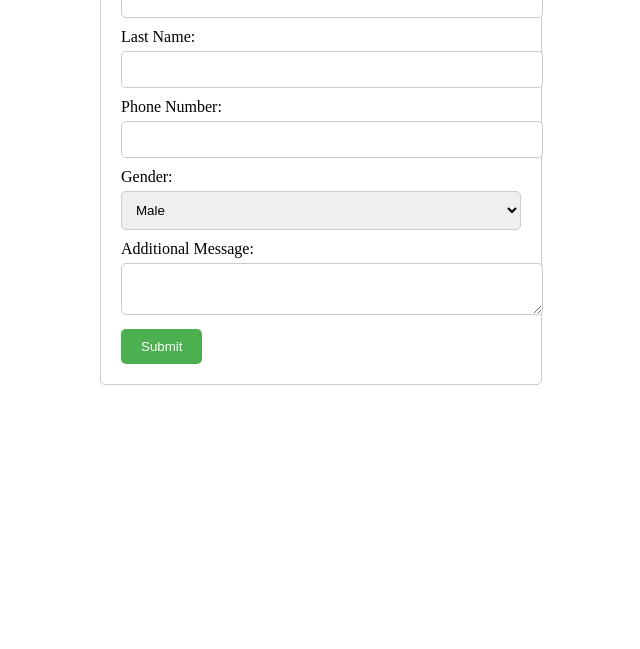
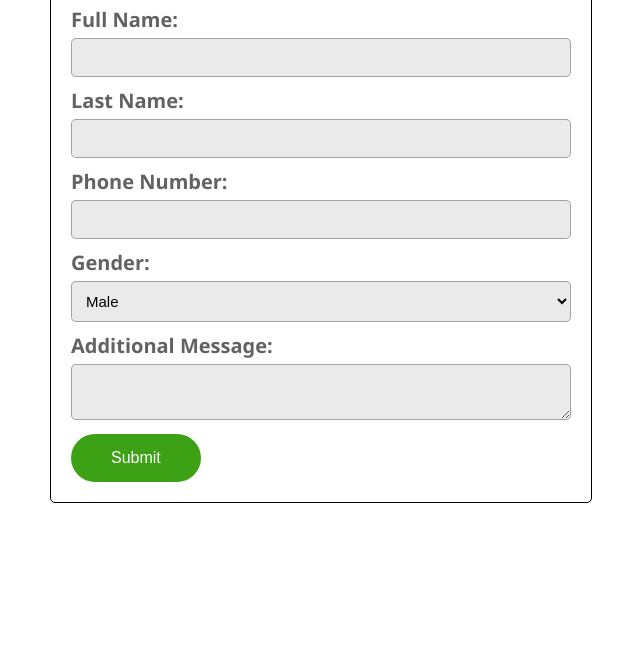
Before and after one commit to Rohithzz/Register-form, a plain HTML site: page index.html in a window 1280 px wide. Shown: the part 151-800 px from the top of the page, without its empty margins (319-959 px from the left). Drawn offline with Linux system fonts and the light colour scheme.

Commit message:
Update style.css

```diff
--- a/style.css
+++ b/style.css
@@ -1,34 +1,54 @@
 .container {
-    width: 400px;
-    margin: 0 auto;
+    max-width: 500px;
+    margin: 50px auto;
     padding: 20px;
-    border: 1px solid #ccc;
+    border: 1px solid #000000;
     border-radius: 5px;
+    background-color: #ffffff;
+
 }
 
 h1 {
     text-align: center;
-    color: #f38b03
+    font-family: Georgia, 'Times New Roman', Times, serif;
+
+}
+
+h6 {
+    text-align: right;
+    color: lightslategray;
+    padding-right: 40px;
+    font-style: oblique;
 }
 
 label {
     display: block;
     margin-bottom: 5px;
+    font-weight: bold;
+    font-size: 20px;
+    color: rgba(0, 0, 0, 0.616);
+    font-family: 'Segoe UI', Tahoma, Geneva, Verdana, sans-serif;
+
 }
 
 input, textarea, select {
     width: 100%;
     padding: 10px;
     margin-bottom: 10px;
-    border: 1px solid #ccc;
+    border: 0.5px solid #4944446e;
     border-radius: 5px;
+    background-color: #1b1f1c18;
+    box-sizing: border-box;
+    font-size: 15px;
+
 }
 
 button {
-    background-color: #4CAF50;
-    color: white;
-    padding: 10px 20px;
+    background-color: #3da116;
+    color: rgb(255, 255, 255);
+    padding: 15px 40px;
     border: none;
-    border-radius: 5px;
+    border-radius: 100px;
     cursor: pointer;
+    font-size: 16px;
 }
```
